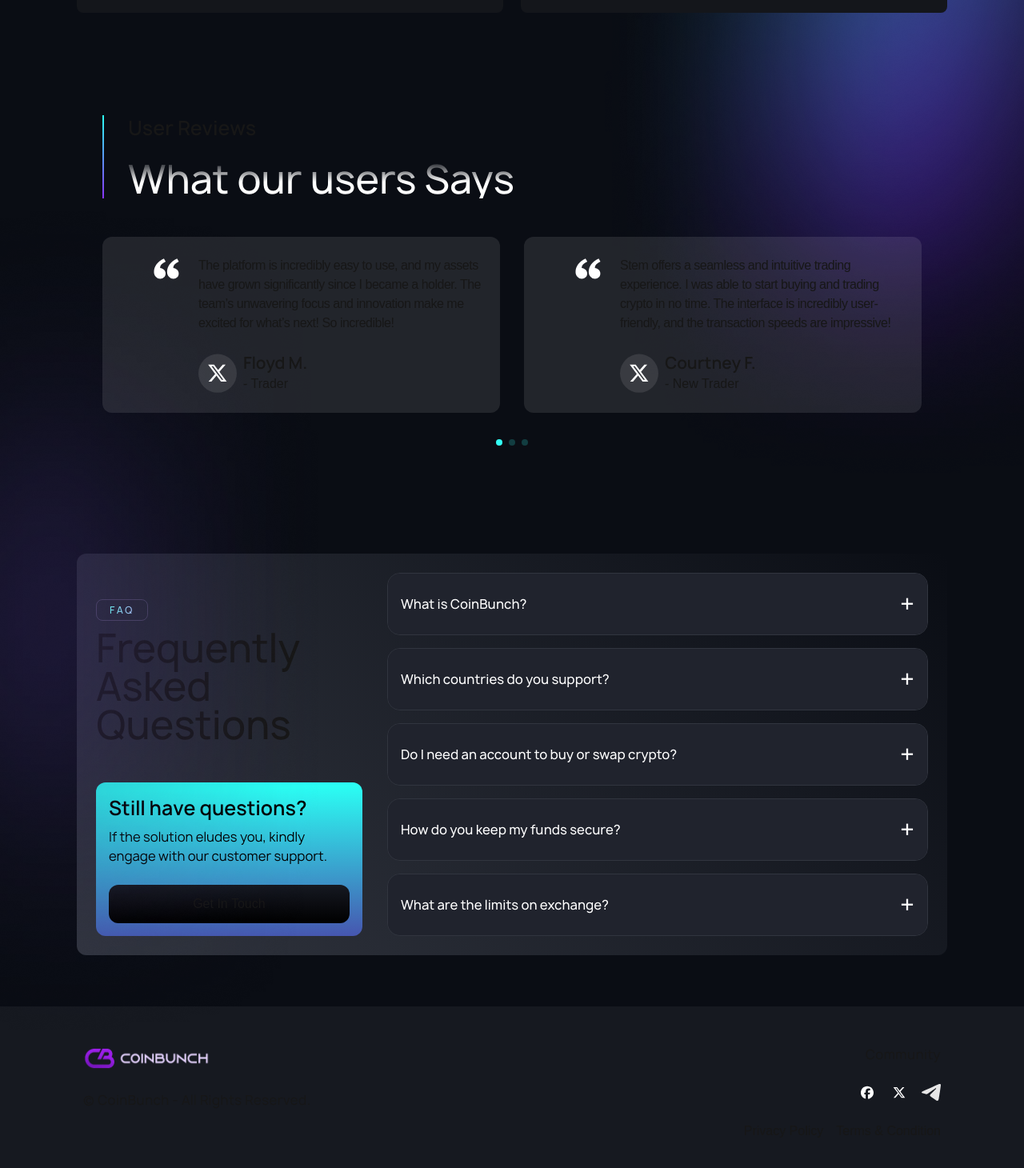
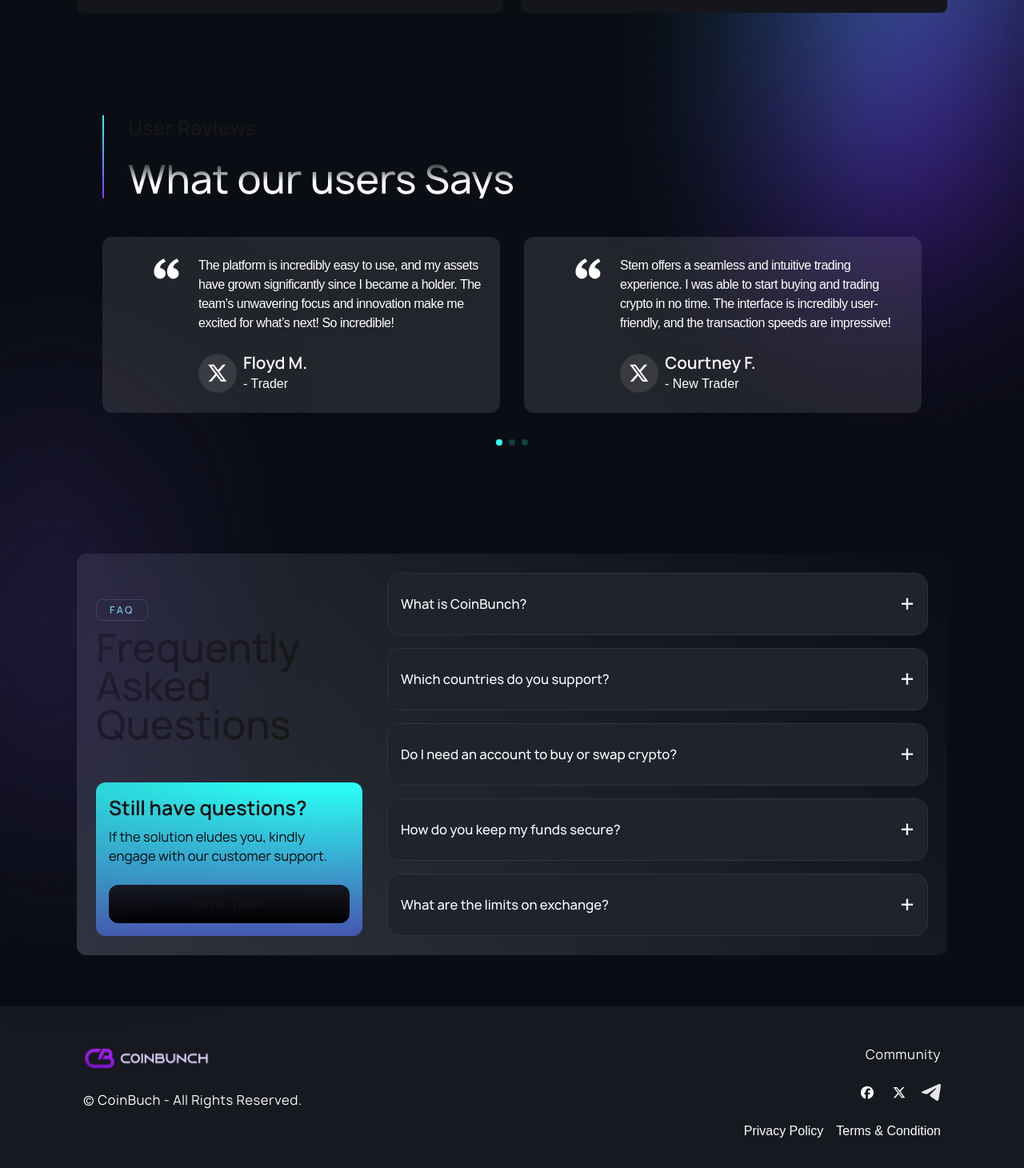
Before and after one commit to salman92-dev/coinbunch, a Next.js app: page / in a window 1280 px wide. Shown: the part 4519-5979 px from the top of the page at 80% size. Built offline with nearby package versions, Linux system fonts and the light colour scheme.

Commit message:
Add files via upload

```diff
--- a/src/app/components/Footer.js
+++ b/src/app/components/Footer.js
@@ -6,10 +6,10 @@
             <div className="flex justify-between flex-wrap gap-y-8">
                 <div className="flex flex-col max-md:items-center gap-6 w-full md:w-[50%]">
                     <Image className="w-40" src="/logo.png" alt="logo" width={338} height={68} priority />
-                    <p className="manrope-regular text-base tracking-[0.5px]">© CoinBunch - All Rights Reserved.</p>
+                    <p className="manrope-regular text-base tracking-[0.5px] text-white">© CoinBuch - All Rights Reserved.</p>
                 </div>
                 <div className="flex flex-col items-end max-md:items-center gap-6 w-full md:w-[50%]">
-                    <p className="manrope-regular text-base tracking-[0.5px]">Community</p>
+                    <p className="manrope-regular text-base tracking-[0.5px] text-white">Community</p>
                     <div className="flex items-center gap-4">
                         <a href="">
                             <Image src="/fb.svg" width={24} height={24} alt="fb" />
@@ -21,7 +21,7 @@
                             <Image src="/tg.svg" width={24} height={24} alt="fb" />
                         </a>
                     </div>
-                    <div className="flex items-center gap-4">
+                    <div className="flex items-center gap-4 text-white">
                         <a href="">
                             Privacy Policy
                         </a>
@@ -34,5 +34,4 @@
         </footer>
     )
 }
-
 export default Footer;
--- a/src/app/components/Slider.js
+++ b/src/app/components/Slider.js
@@ -26,7 +26,7 @@
       <SwiperSlide>
         <div className='bg-white/10 p-6 rounded-xl pl-16 md:pl-30 relative'>
              <Image className='absolute w-12 left-2 top-4 md:left-14' src="/komma.svg" width={24} height={24} alt='logo' />
-            <p className='manrope-regulat text-base tracking-[-0.5px]'>
+            <p className='manrope-regulat text-base text-white tracking-[-0.5px]'>
                     The platform is incredibly easy to use, and my assets have
                     grown significantly since I became a holder. The team’s
                     unwavering focus and innovation make me excited for what’s
@@ -35,8 +35,8 @@
             <div className=' flex items-center gap-2 mt-6'>
                 <Image className='w-12' src="/twitter.svg" alt="twitter" width={24} height={24} />
                 <div>
-                    <h5 className='text-xl manrope-bold'>Floyd M.</h5>
-                    <p>- Trader</p>
+                    <h5 className='text-xl manrope-bold text-white'>Floyd M.</h5>
+                    <p className='text-white'>- Trader</p>
                 </div>
             </div>
         </div>
@@ -44,7 +44,7 @@
      <SwiperSlide>
         <div className='bg-white/10 p-6 rounded-xl pl-16 md:pl-30 relative'>
              <Image className='absolute w-12 left-2 top-4 md:left-14' src="/komma.svg" width={24} height={24} alt='logo' />
-            <p className='manrope-regulat text-base tracking-[-0.5px]'>
+            <p className='manrope-regulat text-base tracking-[-0.5px] text-white'>
                     Stem offers a seamless and intuitive trading experience. I was
                     able to start buying and trading crypto in no time. The
                     interface is incredibly user-friendly, and the transaction
@@ -53,8 +53,8 @@
             <div className=' flex items-center gap-2 mt-6'>
                 <Image className='w-12' src="/twitter.svg" alt="twitter" width={24} height={24} />
                 <div>
-                    <h5 className='text-xl manrope-bold'>Courtney F.</h5>
-                    <p>- New Trader</p>
+                    <h5 className='text-xl manrope-bold text-white'>Courtney F.</h5>
+                    <p className='text-white'>- New Trader</p>
                 </div>
             </div>
         </div>
@@ -62,7 +62,7 @@
       <SwiperSlide>
         <div className='bg-white/10 p-6 rounded-xl pl-16 md:pl-30 relative'>
              <Image className='absolute w-12 left-2 top-4 md:left-14' src="/komma.svg" width={24} height={24} alt='logo' />
-            <p className='manrope-regulat text-base tracking-[-0.5px]'>
+            <p className='manrope-regulat text-base tracking-[-0.5px] text-white'>
                     The platform is incredibly easy to use, and my assets have
                     grown significantly since I became a holder. The team’s
                     unwavering focus and innovation make me excited for what’s
@@ -71,8 +71,8 @@
             <div className=' flex items-center gap-2 mt-6'>
                 <Image className='w-12' src="/twitter.svg" alt="twitter" width={24} height={24} />
                 <div>
-                    <h5 className='text-xl manrope-bold'>Floyd M.</h5>
-                    <p>- Trader</p>
+                    <h5 className='text-xl manrope-bold text-white'>Floyd M.</h5>
+                    <p className='text-white'>- Trader</p>
                 </div>
             </div>
         </div>
```
